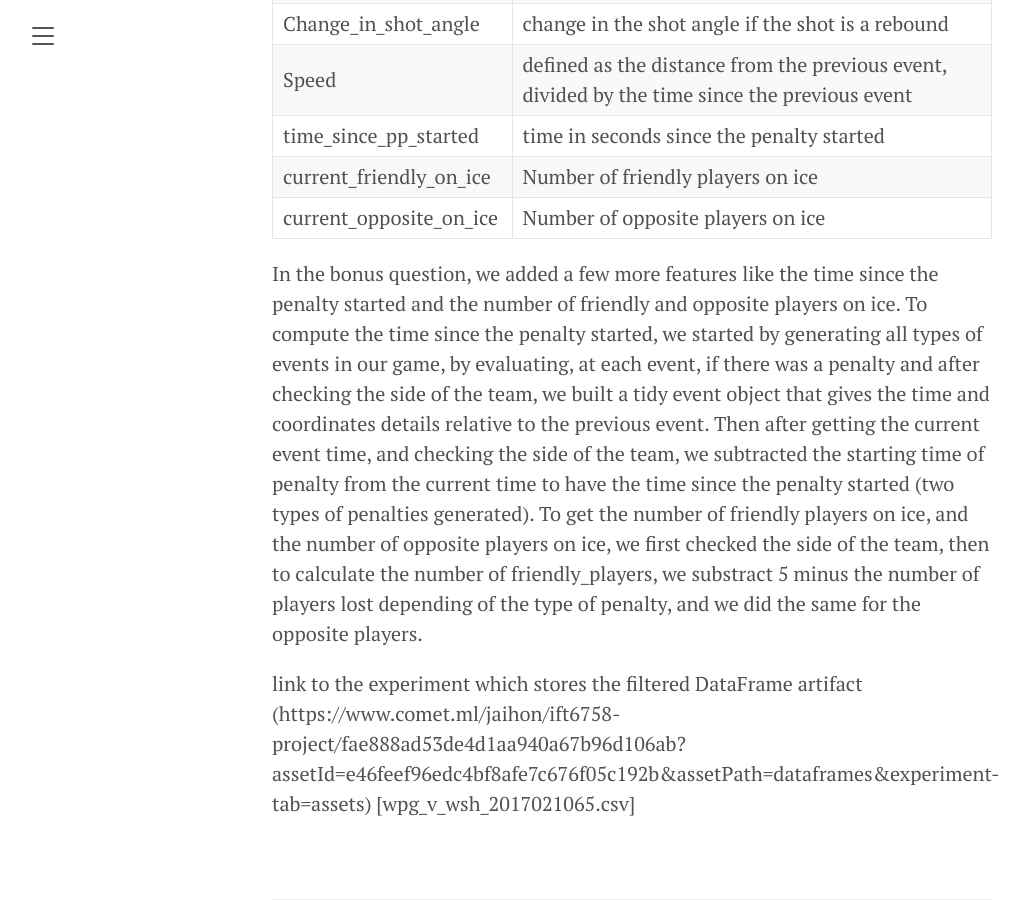
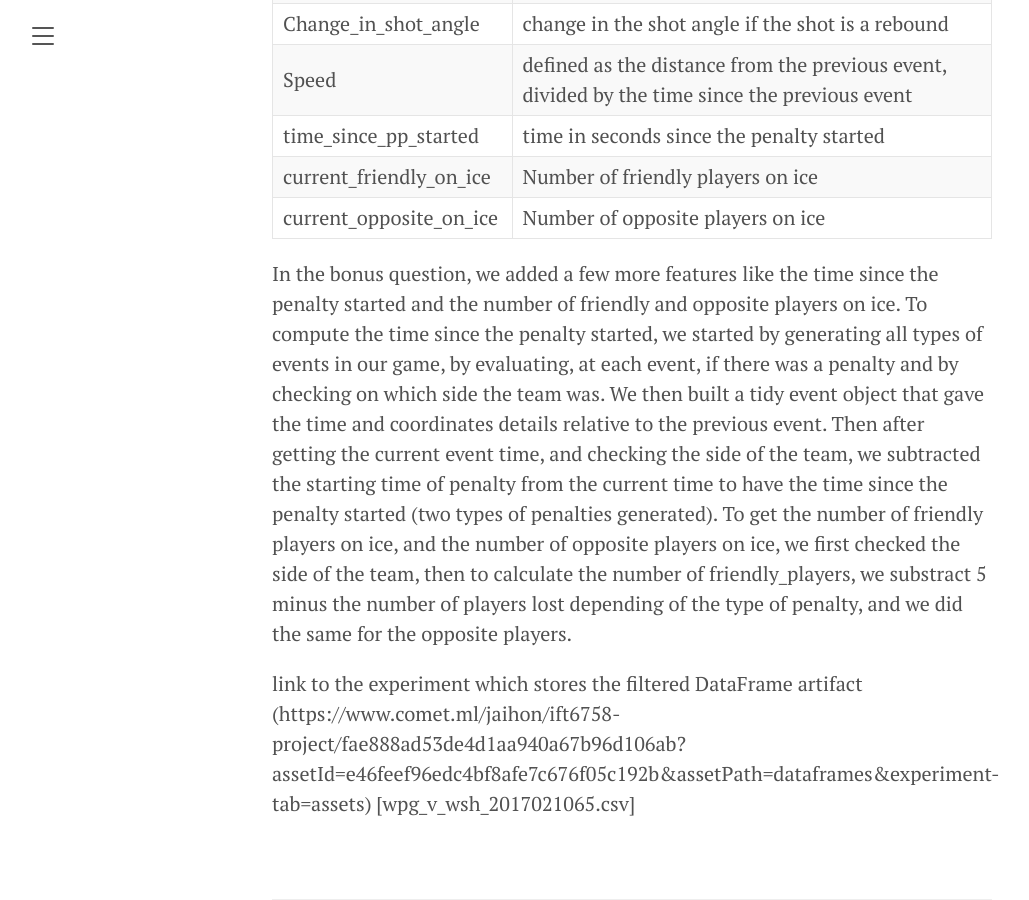
Before and after one commit to jaihon1/IFT6758-Project, a Jekyll site: the page built from blog/_posts/2021-11-3-milestone-2.md, in a window 1280 px wide and 900 px high, scrolled down 7510 px. Shown: the whole window, without its empty margins (8-1037 px from the left). Built offline with Jekyll 4.4.1, drawn with Linux system fonts in a browser that asks for light colours.

Commit message:
Update blog/_posts/2021-11-3-milestone-2.md
Co-authored-by: LaurenceMarcotte <48660119+LaurenceMarcotte@users.noreply.github.com>

```diff
--- a/blog/_posts/2021-11-3-milestone-2.md
+++ b/blog/_posts/2021-11-3-milestone-2.md
@@ -139,7 +139,7 @@ At the end, we added a link to the experiment which stores the filtered DataFram
 
 In the bonus question, we added a few more features like the time since the penalty started and the number of friendly and opposite players on ice. To compute the time since the penalty started, we started
 by generating all types of events in our game, by evaluating, at each event, if there was a
-penalty and after checking the side of the team, we built a tidy event object that gives the time and coordinates details
+penalty and by checking on which side the team was. We then built a tidy event object that gave the time and coordinates details
 relative to the previous event. Then after getting the current event time, and checking the side of the team, we subtracted
 the starting time of penalty from the current time to have the time since the penalty started (two types of penalties generated).
 To get the number of friendly players on ice, and the number of opposite players on ice, we first checked the side of the team,
```
